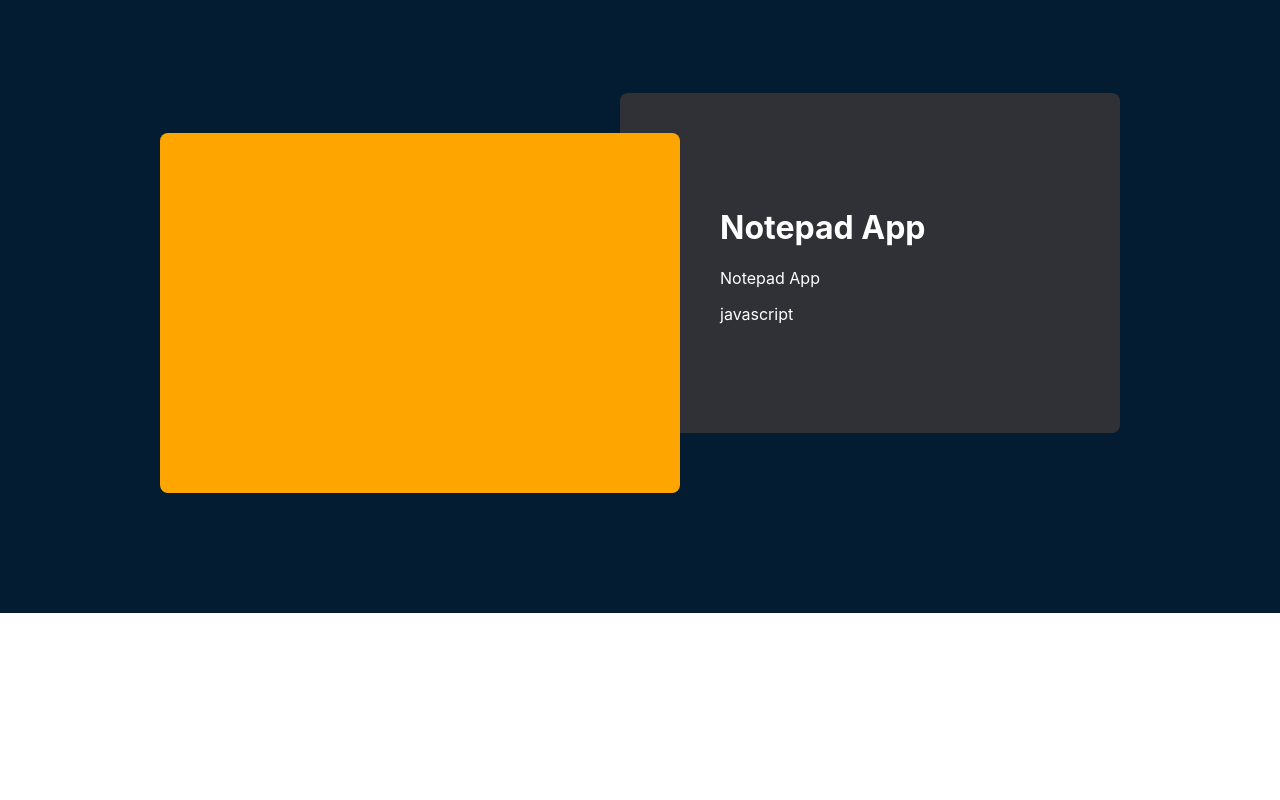
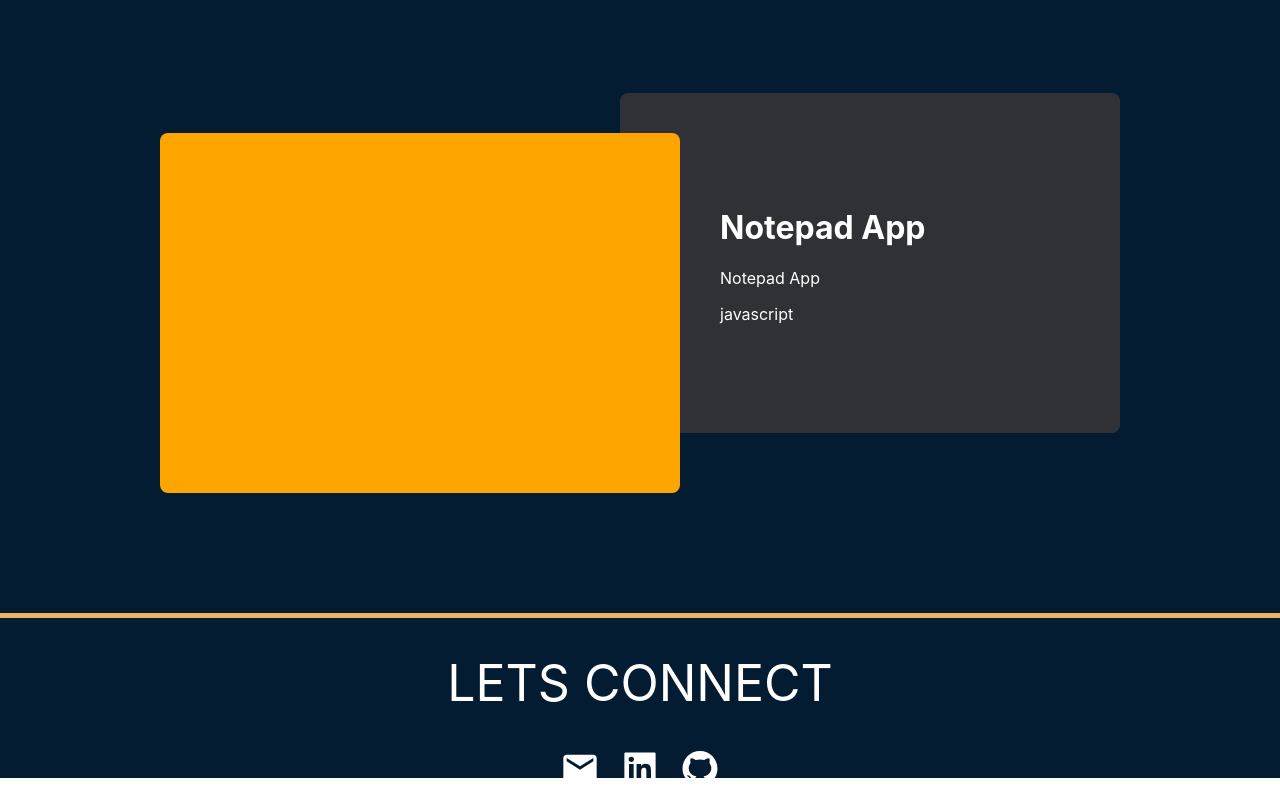
Before and after one commit to AriAgress/AriA_Portfolio, a React (Create React App) app: page /about in a window 1280 px wide. Shown: the part 1512-2312 px from the top of the page. Before the commit the page ends 2125 px from the top, so only its background shows below. Built offline with nearby package versions, Linux system fonts and the light colour scheme.

Commit message:
Add(Footer): First rendition of footer done

```diff
--- a/src/App.js
+++ b/src/App.js
@@ -5,6 +5,7 @@ import { Routes, Route, Link } from 'react-router-dom';
 import Nav from './Components/Nav/Nav';
 import Body from './Components/Body/Body';
 import Projects from './Components/Projects/Projects';
+import Footer from './Components/Footer/Footer';
 
 function App() {
   return (
@@ -15,8 +16,8 @@ function App() {
       {/* <Routes>
         <Route path='/' element={<Home />} />
         <Route path='/about' element={<About />} />
-      </Routes>
-      <Footer /> */}
+      </Routes> */}
+      <Footer />
     </div>
   );
 }
--- a/src/Components/Footer/Footer.js
+++ b/src/Components/Footer/Footer.js
@@ -1,13 +1,64 @@
 import React from 'react';
 import styled from 'styled-components';
+
+//Icons
+import { MdEmail } from 'react-icons/md';
+import {
+  AiFillLinkedin,
+  AiFillGithub,
+  AiOutlineCopyrightCircle,
+  AiFillHeart,
+} from 'react-icons/ai';
+
+const FooterWrapper = styled.div`
+  height: 20vh;
+
+  color: white;
+  border-top: 5px solid #ecb365;
+
+  display: flex;
+  justify-content: center;
+`;
+const FooterContainer = styled.div`
+  width: 100%;
+  max-width: 960px;
+
+  display: flex;
+  flex-flow: column;
+  align-items: center;
+  justify-content: space-evenly;
+
+  margin-bottom: 10px;
+`;
+const Text = styled.div`
+  font-size: 50px;
+  margin-top: 35px;
+  margin-bottom: 35px;
+`;
+const Icons = styled.div`
+  font-size: 40px;
+  display: grid;
+  grid-template-columns: repeat(3, 1fr);
+  grid-gap: 20px;
+`;
+const CopyWright = styled.div`
+  font-size: 10px;
+`;
 
 const Footer = () => {
   return (
     <FooterWrapper>
       <FooterContainer>
-        <Text></Text>
-        <Icons></Icons>
-        <CopyWright></CopyWright>
+        <Text>LETS CONNECT</Text>
+        <Icons>
+          <MdEmail />
+          <AiFillLinkedin />
+          <AiFillGithub />
+        </Icons>
+        <CopyWright>
+          Copywright <AiOutlineCopyrightCircle /> 2022 Made with <AiFillHeart />{' '}
+          by Ari Agress
+        </CopyWright>
       </FooterContainer>
     </FooterWrapper>
   );
```
